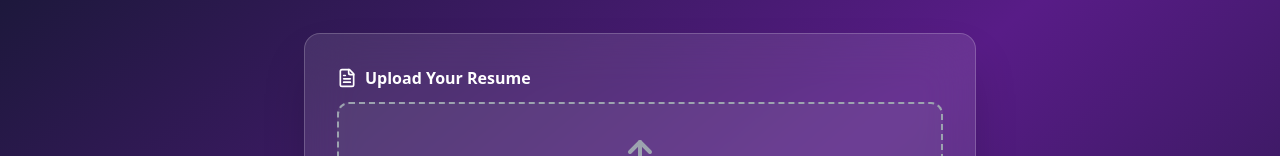
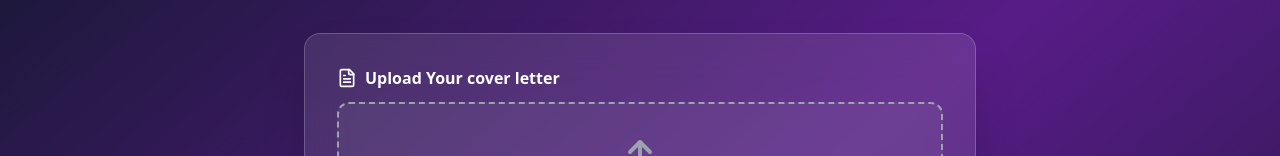
Before and after one commit to BenjaminCMorka/AI-Resume-Optimizer, a React (Create React App) app in the folder frontend/: page / in a window 1280 px wide. Shown: the part 203-359 px from the top of the page. Built offline with nearby package versions, Linux system fonts and the light colour scheme.

Commit message:
Update ResumeUpload.jsx

```diff
--- a/frontend/src/components/ResumeUpload.jsx
+++ b/frontend/src/components/ResumeUpload.jsx
@@ -99,7 +99,7 @@ const ResumeUpload = ({ onSubmit }) => {
             <div className="mb-8">
               <label className="block text-white font-semibold mb-3 flex items-center gap-2">
                 <FileText className="w-5 h-5" />
-                Upload Your Resume
+                Upload Your cover letter
               </label>
 
               <div
```
